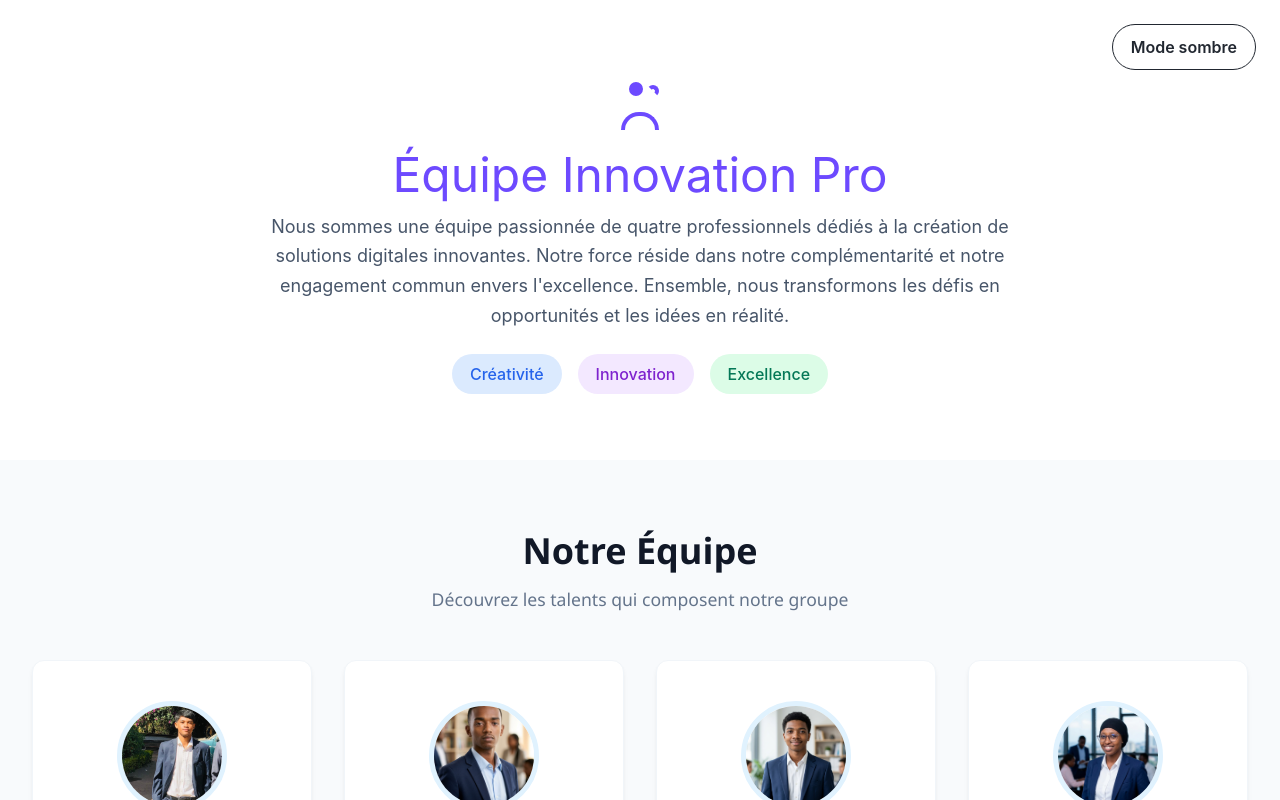
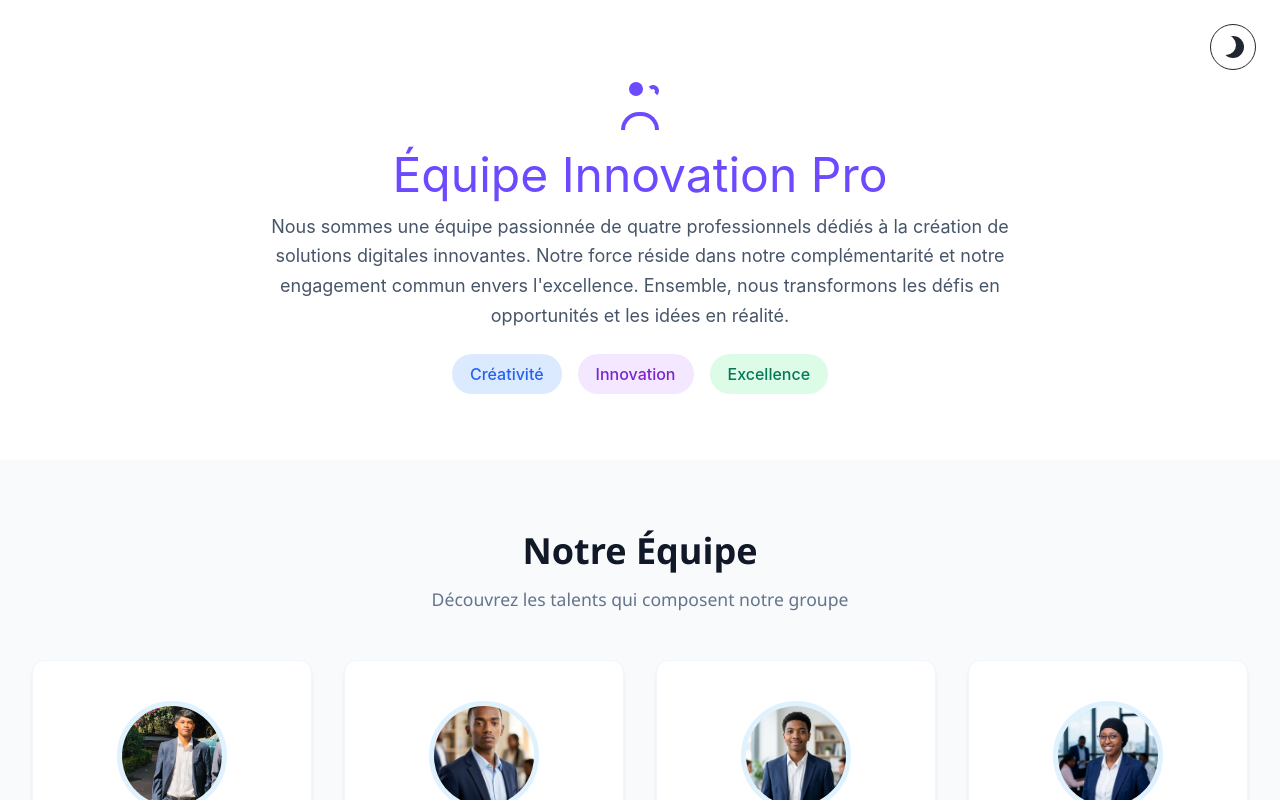
Before and after one commit to aldoesp/Innov_Team, a React app: page / in a window 1280 px wide. Shown: the top 800 px of the page. Built offline with nearby package versions, Linux system fonts and the light colour scheme; the HTML template or start-up script is replaced by a standard one.

Commit message:
Remplacer le bouton theme par des icones

```diff
--- a/src/App.css
+++ b/src/App.css
@@ -49,10 +49,13 @@
   position: absolute;
   top: 24px;
   right: 24px;
-  min-width: 132px;
+  width: 46px;
+  height: 46px;
+  display: inline-grid;
+  place-items: center;
   border: 1px solid currentColor;
   border-radius: 999px;
-  padding: 10px 18px;
+  padding: 0;
   background: transparent;
   color: inherit;
   font: inherit;
@@ -67,6 +70,34 @@
 
 .innovation-theme-toggle:hover {
   transform: translateY(-1px);
+}
+
+.theme-icon {
+  position: relative;
+  display: inline-block;
+  width: 22px;
+  height: 22px;
+}
+
+/* Icone soleil affichee quand le mode sombre est actif. */
+.theme-icon.sun {
+  border-radius: 50%;
+  background: currentColor;
+  box-shadow:
+    0 -9px 0 -6px currentColor,
+    0 9px 0 -6px currentColor,
+    9px 0 0 -6px currentColor,
+    -9px 0 0 -6px currentColor,
+    6px 6px 0 -6px currentColor,
+    -6px -6px 0 -6px currentColor,
+    6px -6px 0 -6px currentColor,
+    -6px 6px 0 -6px currentColor;
+}
+
+/* Icone lune affichee quand le mode clair est actif. */
+.theme-icon.moon {
+  border-radius: 50%;
+  box-shadow: inset -7px -2px 0 1px currentColor;
 }
 
 /* Effet au survol du bouton en mode sombre. */
@@ -242,9 +273,8 @@
   .innovation-theme-toggle {
     top: 18px;
     right: 18px;
-    min-width: 120px;
-    padding: 9px 14px;
-    font-size: 14px;
+    width: 42px;
+    height: 42px;
   }
 
   .innovation-icon {
--- a/src/components/equipe-innovation/EquipeInnovation.tsx
+++ b/src/components/equipe-innovation/EquipeInnovation.tsx
@@ -21,7 +21,10 @@ function EquipeInnovation({ theme, setTheme }: EquipeInnovationProps) {
         onClick={() => setTheme(isDark ? 'light' : 'dark')}
         aria-label={isDark ? 'Activer le mode clair' : 'Activer le mode sombre'}
       >
-        {isDark ? 'Mode clair' : 'Mode sombre'}
+        <span
+          className={`theme-icon ${isDark ? 'sun' : 'moon'}`}
+          aria-hidden="true"
+        ></span>
       </button>
 
       {/* Section principale qui presente l'equipe. */}
```
